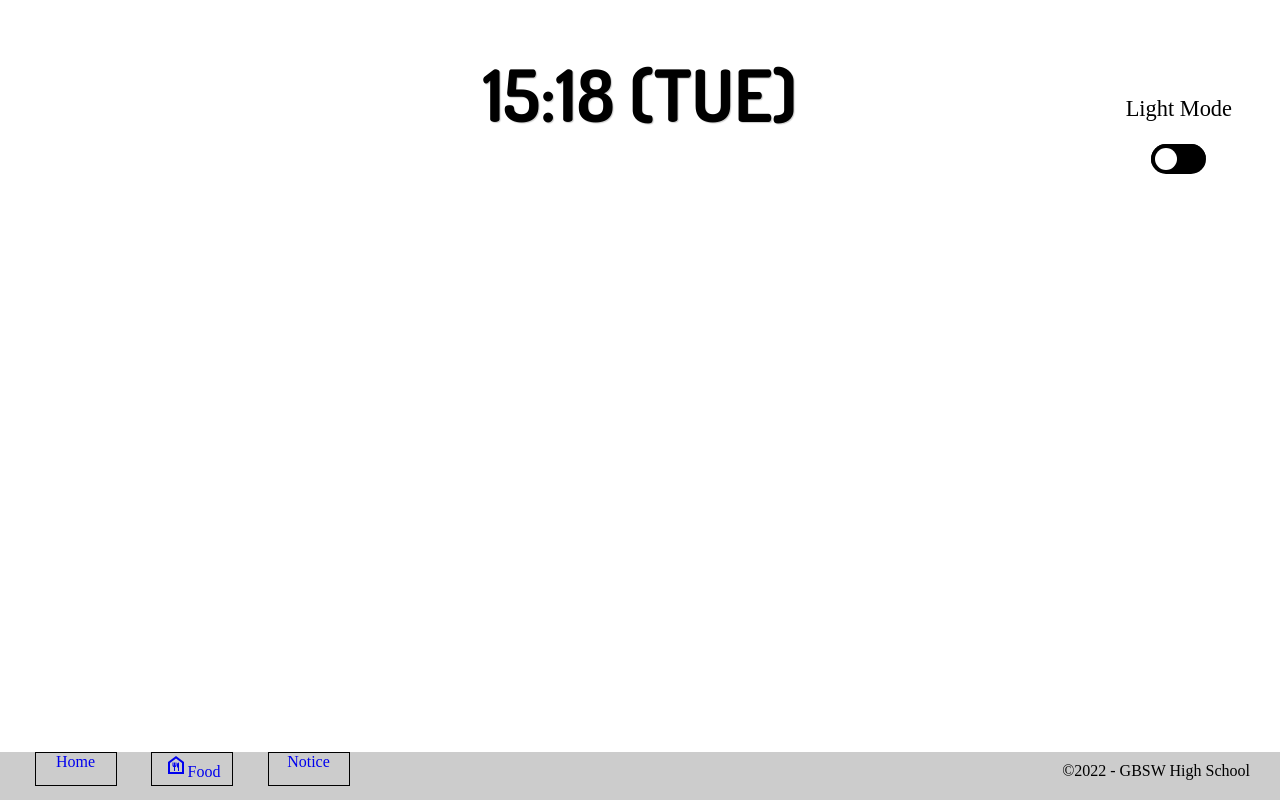
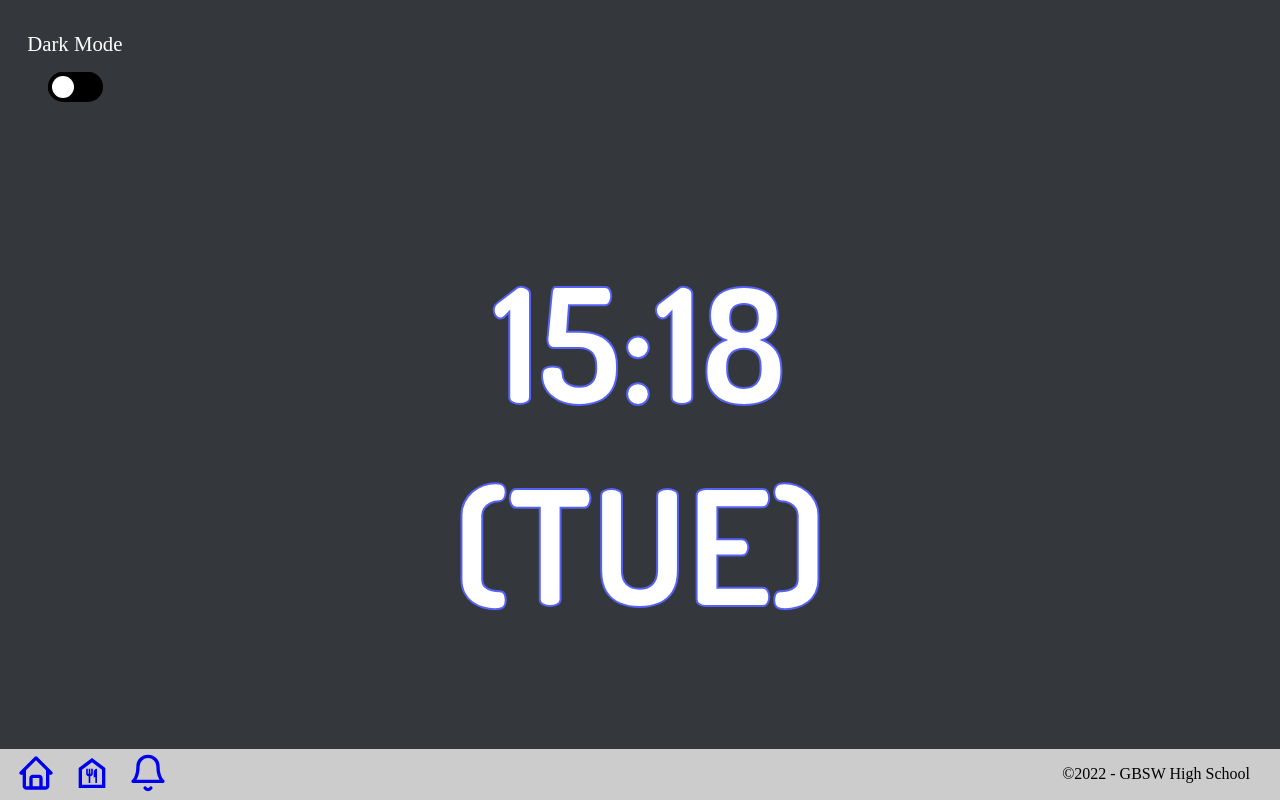
Before and after one commit to jinhyo-dev/Elec_blackboard, a React (Create React App) app: page / in a window 1280 px wide. Built offline with nearby package versions, Linux system fonts and the light colour scheme.

Commit message:
footer, timer, DarkMode Switch redesign 2/3 2:57

```diff
--- a/src/App.js
+++ b/src/App.js
@@ -3,16 +3,21 @@ import Footer from './components/footer'
 import DarkMode from './components/DarkMode'
 import { Route,Routes } from "react-router-dom";
 import Home from './pages/Home';
+import Food from './pages/food';
 import Notice from './pages/Notice';
 function App() {
   return (
-    <div className="main">
-      <DarkMode />
+    <>
+      <div className="main">
+        <DarkMode />
         <Routes>
           <Route path="/" element={<Home/>} />
+          <Route path="/Food" element={<Food/>} />
+          <Route path="/Notice" element={<Notice/>} />
         </Routes>
       <Footer />
-    </div>
+      </div>
+    </>
   );
 }
 
--- a/src/components/DarkMode.js
+++ b/src/components/DarkMode.js
@@ -11,24 +11,24 @@ export default function DarkMode() {
 
     checkbox.addEventListener('click', e => {
       if (e.target.checked) {
-        body.style.backgroundColor = 'black'
-        time.style.color = 'white'
-        setMode.innerHTML = 'Dark Mode'
-        setMode.style.color = 'white'
-        body.style.transition = 'width 1s, height 1s, background-color 1s, transform 1s'
-      } else {
         body.style.backgroundColor = 'white'
         time.style.color = 'black'
         setMode.innerHTML = 'Light Mode'
         setMode.style.color = 'black'
+        body.style.transition = 'width 1s, height 1s, background-color 1s, transform 1s'
+      } else {
+        body.style.backgroundColor = '#34373c'
+        time.style.color = 'white'
+        setMode.innerHTML = 'Dark Mode'
+        setMode.style.color = 'white'
       }
-    });
+    })
 
   }
 
   return (
     <div>
-      <div className="setMode">Light Mode</div>
+      <div className="setMode" style={{ color: 'white' }}>Dark Mode</div>
       <label class="switch-button">
         <input className='check' type="checkbox" onClick={darkmode}/>
         <span class="onoff-switch"></span>
--- a/src/components/footer.js
+++ b/src/components/footer.js
@@ -2,6 +2,8 @@
 import { NavLink } from 'react-router-dom';
 import '../styles/footer.css';
 import { MdOutlineFoodBank } from 'react-icons/md'
+import { FiBell } from 'react-icons/fi'
+import { BiHome } from "react-icons/bi";
 
 
 const footer = () => {
@@ -11,20 +13,20 @@ const footer = () => {
   return(
     <div className="footer">
       <div className='icoFlax'>
-        <div  className="navbar-home">
-          <NavLink exact to="/" activeStyle={activeStyle}>Home</NavLink>
-        </div>
+          <NavLink exact to="/" activeStyle={activeStyle} className="navbar-home">
+            <BiHome size='40'/>
+          </NavLink>
 
         <NavLink exact to="/food" activeStyle={activeStyle} className="navbar-food">
-          <MdOutlineFoodBank size='24'/>
-          <lable>Food</lable>
+          <MdOutlineFoodBank size='40'/>
         </NavLink>
 
-        <div className="navbar-notice">
-          <NavLink exact to="/notice" activeStyle={activeStyle}>Notice</NavLink>
-        </div>
+        <NavLink exact to="/notice" activeStyle={activeStyle} className="navbar-notice">
+          <FiBell size='40  '/>
+        </NavLink>
+
       </div>
-      <p className='copyRight'>©2022 - GBSW High School</p>
+        <p className='copyRight'>©2022 - GBSW High School</p>
     </div>
   )
 }
--- a/src/pages/Home.js
+++ b/src/pages/Home.js
@@ -21,8 +21,8 @@ function Home() {
   startTimer()
 
   return <div className='middle-page'>
-  <h1 className='time'>{timer}</h1>
-  </div>;
+  <h1 className='time' style ={{ color: 'white' }}>{timer}</h1>
+  </div>
 }
 
 export default Home;
--- a/src/styles/DarkMode.css
+++ b/src/styles/DarkMode.css
@@ -1,6 +1,6 @@
 .switch-button {
   position: relative;
-  display: inline-block;
+  /* display: inline-block;  */
   width: 55px; height: 30px;
 }
 .switch-button input {
@@ -40,14 +40,18 @@
   -ms-transform: translateX(26px);
   transform: translateX(26px);
 }
+
+.switch-button,
+.setMode {
+  position: fixed;
+  left: 0;
+  right: 0;
+  top: 0;
+  margin-left: 1.7rem;
+  margin-top: 2rem;
+  font-size: 1.3rem;
+}
 .switch-button {
-  margin-top: 6rem;
-  float: right;
-  margin-right: -5rem;
+  margin-top: 4.5rem;
+  margin-left: 3rem;
 }
-.setMode {
-  margin-top: 3rem;
-  font-size: 1.4rem;
-  float: right;
-  margin-right: 3rem;
-}
--- a/src/styles/clock.css
+++ b/src/styles/clock.css
@@ -1,10 +1,12 @@
 @import url('https://fonts.googleapis.com/css2?family=Dosis:wght@700&display=swap');
 .time {
+  margin-top: 15rem;
   text-align: center;
   width: 30rem;
   margin-left: auto;
   margin-right: auto;
   font-family: 'Dosis', sans-serif;
-  font-size: 4.5rem;
-  text-shadow:1px 1px 1px #ccc;
+  font-size: 10rem;
+  -webkit-text-stroke-width: 2px;
+	-webkit-text-stroke-color: #5662f6;
 }
--- a/src/styles/footer.css
+++ b/src/styles/footer.css
@@ -18,17 +18,17 @@ a:hover { text-decoration: none;}
   position : fixed;
   bottom : 0;
   background-color: #ccc;
-  height: 3rem;
+  height: 3.2rem;
 }
 .icoFlax{
-  width: 30%;
+  width: 10%;
   display: flex;
   justify-content: space-evenly;
 }
 .copyRight {
   position: absolute;
   right: 0;
-  margin: 10px;
+  margin-top: 1rem;
   margin-right: 30px;
 }
 
@@ -36,8 +36,6 @@ a:hover { text-decoration: none;}
 .navbar-food,
 .navbar-notice
 {
-  text-align: center;
-  border: 1px solid #000;
-  width: 5rem;
-  height: 2rem;
+  margin-left: 1rem;
+  margin-top: 4px;
 }
--- a/src/styles/pages.css
+++ b/src/styles/pages.css
@@ -1,3 +1,6 @@
 .middle-page{
   text-align: center;
 }
+body {
+  background-color: #34373c;
+}
```
